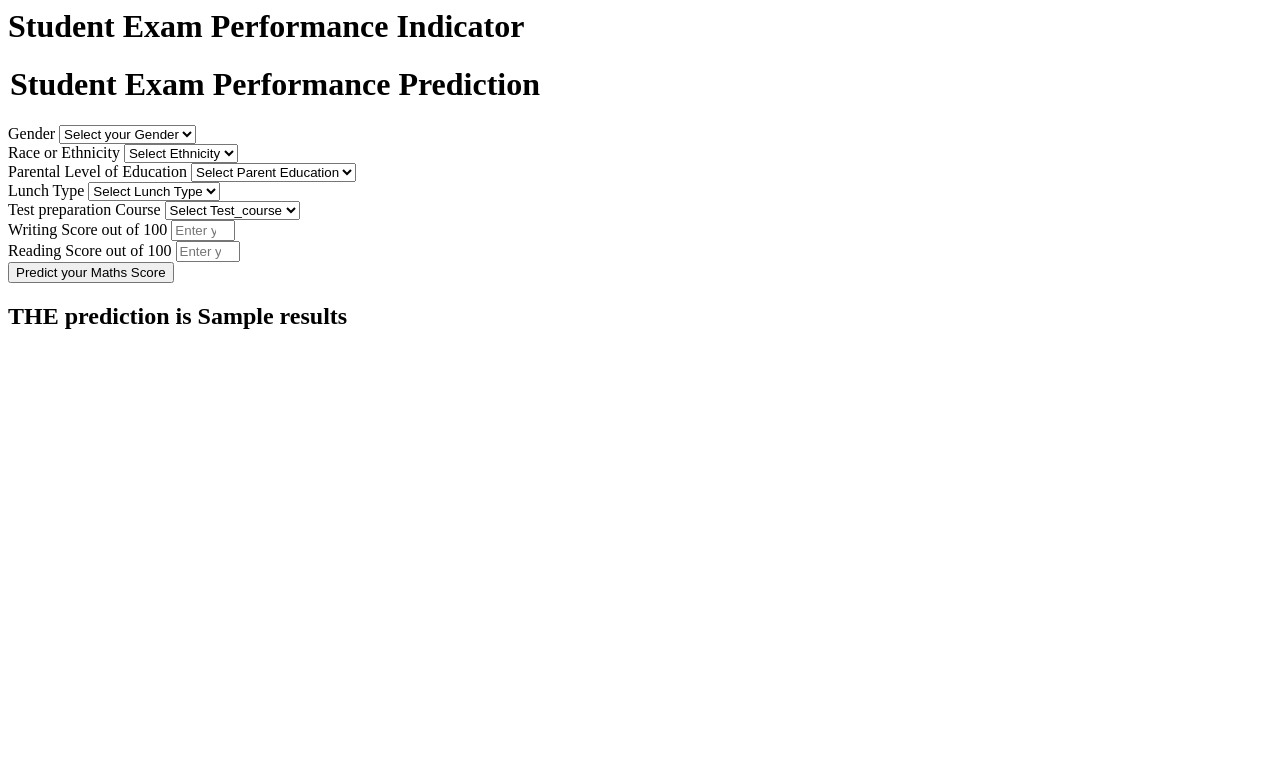
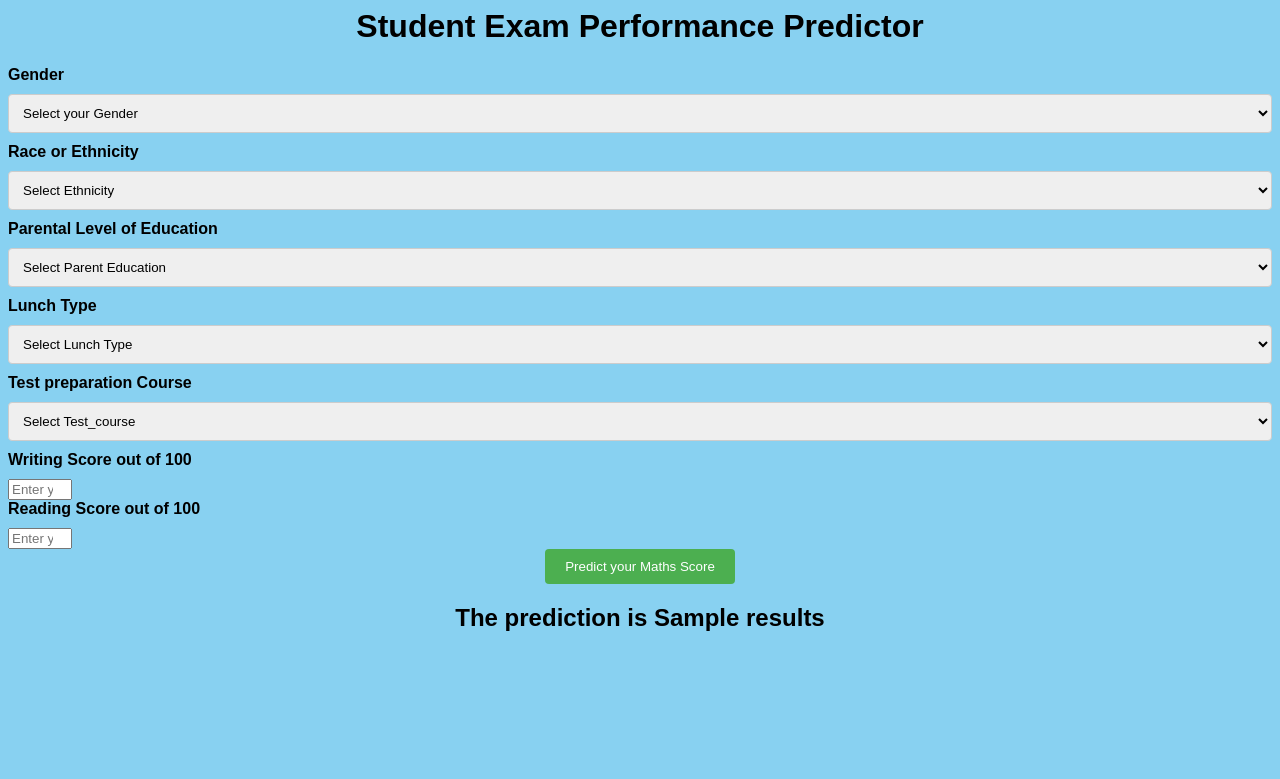
Before and after one commit to Madhan-sukumar/mlproject, a Flask app: template templates/home.html in a window 1280 px wide. Shown: the top 779 px of the page. Run offline with Flask 3, Linux system fonts and the light colour scheme; the template is opened without the code that fills it: most values are stand-ins (such as "Sample title", 1, 10 or a date in 2020).

Commit message:
Dockerfile

```diff
--- a/src/utils.py
+++ b/src/utils.py
@@ -1,6 +1,6 @@
 import os
 import sys
-import dill
+#import dill
 import pickle
 
 import numpy as np
--- /dev/null
+++ b/static/style.css
@@ -0,0 +1,73 @@
+body {
+    font-family: Arial, sans-serif;
+    background-color: #88D1F1;
+  }
+
+
+.profile
+  {
+        display: block;
+        margin-left: auto;
+        margin-right: auto;
+        width: 10%;
+        padding: 20px; /* adds 30 pixels of padding around the image */
+  }
+
+  .form-box {
+    max-width: 800px;
+    margin: 0 auto;
+    background-color: #FFFFE0;
+    padding: 20px;
+    border: 1px solid #ccc;
+    border-radius: 4px;
+  }
+
+  h1 {
+    text-align: center;
+  }
+
+  h2 {
+    text-align: center;
+  }
+
+  label {
+    display: block;
+    margin-bottom: 10px;
+    font-weight: bold;
+  }
+
+  input[type="text"], select {
+    padding: 10px;
+    border: 1px solid #ccc;
+    border-radius: 4px;
+    box-sizing: border-box;
+    margin-bottom: 10px;
+    width: 100%;
+  }
+
+  input[type="submit"] {
+    background-color: #4CAF50;
+    color: white;
+    padding: 10px 20px;
+    border: none;
+    border-radius: 4px;
+    cursor: pointer;
+    margin-top: 10px;
+    display: block;
+    margin: 0 auto;
+  }
+
+  input[type="submit"]:hover {
+    background-color: #45a049;
+  }
+
+  .form-group {
+    display: inline-block;
+    vertical-align: top;
+    margin-right: 20px;
+    width: 30%;
+  }
+
+  .form-group label {
+    margin-bottom: 5px;
+  }
--- a/templates/home.html
+++ b/templates/home.html
@@ -1,12 +1,16 @@
 <html>
+    <head>
+        <title>Gemstone Price Prediction</title>
+        <link rel="stylesheet" href="{{ url_for('static', filename='style.css') }}">
+    </head>
+
 <body>
     <div class="login">
-       <h1>Student Exam Performance Indicator</h1>
 
 
        <form action="{{ url_for('predict_datapoint')}}" method="post">    <!--to create a value in front end and pass it to app.py-->
         <h1>
-            <legend>Student Exam Performance Prediction</legend>
+            <legend>Student Exam Performance Predictor</legend>
         </h1>
         <div class="mb-3">
             <label class="form-label">Gender</label>
@@ -106,7 +110,7 @@
         </div>
     </form>
     <h2>
-       THE  prediction is {{results}}   <!--read from the app.py to show-->
+       The prediction is {{results}}   <!--read from the app.py to show-->
     </h2>
    <body>
 </html>
```
Also changed, not shown: README.md, 1 other file.
